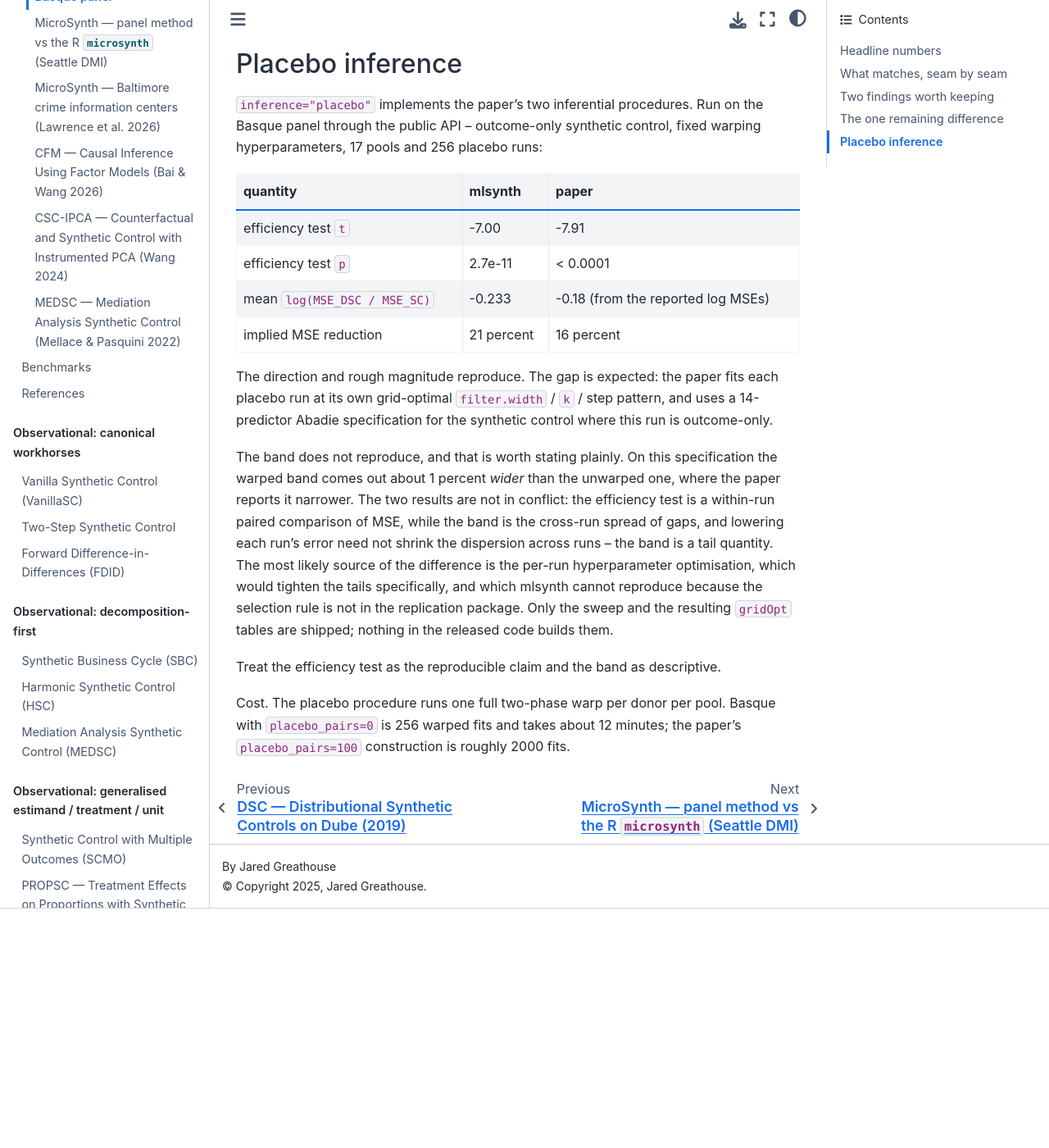
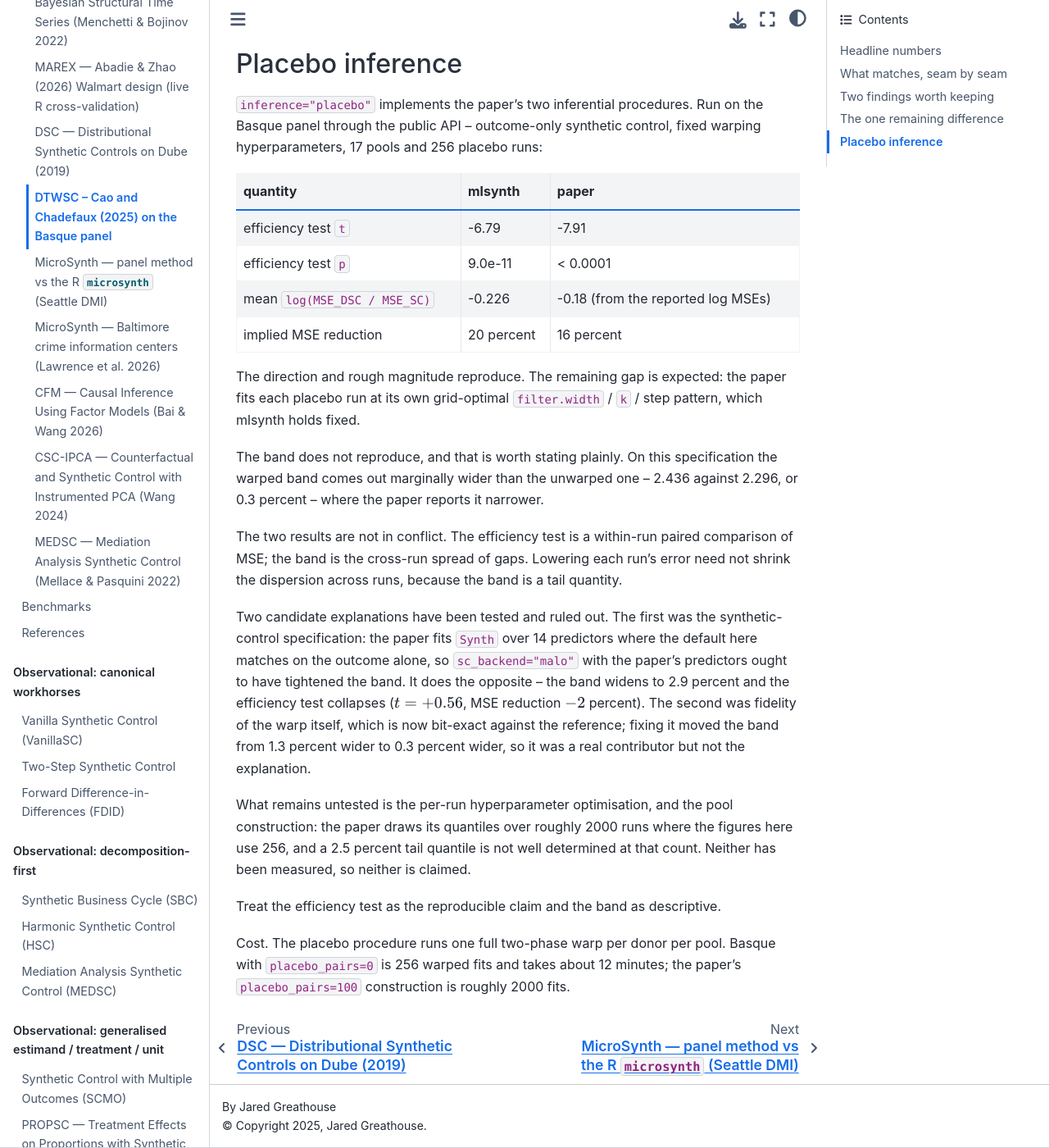
Before and after one commit to jgreathouse9/mlsynth, a Sphinx documentation site: the page built from docs/replications/dtwsc.rst, in a window 1280 px wide and 1400 px high, scrolled down 2923 px. Shown: the whole window at 82% size. Built offline with Sphinx 7.4.7 and the Sphinx Book theme 1.1.4, drawn with Linux system fonts in a browser that asks for light colours; before the commit the page ends 4031 px from its top, so only the background shows below that.

Commit message:
DTWSC docs: record what the placebo band measurement actually shows
Re-ran the placebo procedure after the bit-exactness fix and corrected both
pages to the measured numbers: efficiency test t = -6.79, p = 9.0e-11, 20
percent MSE reduction, band 0.3 percent wider than the unwarped one.

Both pages previously named per-run hyperparameter selection as the likely
reason the band does not narrow. That was speculation, and two candidates
have since been tested and ruled out. Fitting the paper's 14-predictor
specification via sc_backend="malo" widens the band further (2.9 percent)
and collapses the efficiency test (t = +0.56), so the outcome-only solve is
not the cause. Making the warp bit-exact moved the band from 1.3 percent to
0.3 percent wider, so it contributed but does not explain it.

What is left is stated as untested rather than as an explanation: the per-run
hyperparameter optimisation, and the pool construction, since the paper draws
its quantiles over roughly 2000 runs against 256 here and a 2.5 percent tail
quantile is not well determined at that count.

Co-Authored-By: Claude Opus 5 <noreply@anthropic.com>
Claude-Session: https://claude.ai/code/session_0164pt1iUCTy5SnNK9nCJZvp

```diff
--- a/docs/replications/dtwsc.rst
+++ b/docs/replications/dtwsc.rst
@@ -146,34 +146,45 @@ fixed warping hyperparameters, 17 pools and 256 placebo runs:
      - mlsynth
      - paper
    * - efficiency test ``t``
-     - -7.00
+     - -6.79
      - -7.91
    * - efficiency test ``p``
-     - 2.7e-11
+     - 9.0e-11
      - < 0.0001
    * - mean ``log(MSE_DSC / MSE_SC)``
-     - -0.233
+     - -0.226
      - -0.18 (from the reported log MSEs)
    * - implied MSE reduction
-     - 21 percent
+     - 20 percent
      - 16 percent
 
-The direction and rough magnitude reproduce. The gap is expected: the paper
-fits each placebo run at its own grid-optimal ``filter.width`` / ``k`` / step
-pattern, and uses a 14-predictor Abadie specification for the synthetic control
-where this run is outcome-only.
+The direction and rough magnitude reproduce. The remaining gap is expected: the
+paper fits each placebo run at its own grid-optimal ``filter.width`` / ``k`` /
+step pattern, which mlsynth holds fixed.
 
 The band does not reproduce, and that is worth stating plainly. On this
-specification the warped band comes out about 1 percent *wider* than the
-unwarped one, where the paper reports it narrower. The two results are not in
-conflict: the efficiency test is a within-run paired comparison of MSE, while
-the band is the cross-run spread of gaps, and lowering each run's error need not
-shrink the dispersion across runs -- the band is a tail quantity. The most
-likely source of the difference is the per-run hyperparameter optimisation,
-which would tighten the tails specifically, and which mlsynth cannot reproduce
-because the selection rule is not in the replication package. Only the sweep
-and the resulting ``gridOpt`` tables are shipped; nothing in the released code
-builds them.
+specification the warped band comes out marginally wider than the unwarped one
+-- 2.436 against 2.296, or 0.3 percent -- where the paper reports it narrower.
+
+The two results are not in conflict. The efficiency test is a within-run paired
+comparison of MSE; the band is the cross-run spread of gaps. Lowering each
+run's error need not shrink the dispersion across runs, because the band is a
+tail quantity.
+
+Two candidate explanations have been tested and ruled out. The first was the
+synthetic-control specification: the paper fits ``Synth`` over 14 predictors
+where the default here matches on the outcome alone, so ``sc_backend="malo"``
+with the paper's predictors ought to have tightened the band. It does the
+opposite -- the band widens to 2.9 percent and the efficiency test collapses
+(:math:`t = +0.56`, MSE reduction :math:`-2` percent). The second was fidelity
+of the warp itself, which is now bit-exact against the reference; fixing it
+moved the band from 1.3 percent wider to 0.3 percent wider, so it was a real
+contributor but not the explanation.
+
+What remains untested is the per-run hyperparameter optimisation, and the pool
+construction: the paper draws its quantiles over roughly 2000 runs where the
+figures here use 256, and a 2.5 percent tail quantile is not well determined at
+that count. Neither has been measured, so neither is claimed.
 
 Treat the efficiency test as the reproducible claim and the band as
 descriptive.
```
Also changed, not shown: docs/dtwsc.rst (+17 -10 lines).
